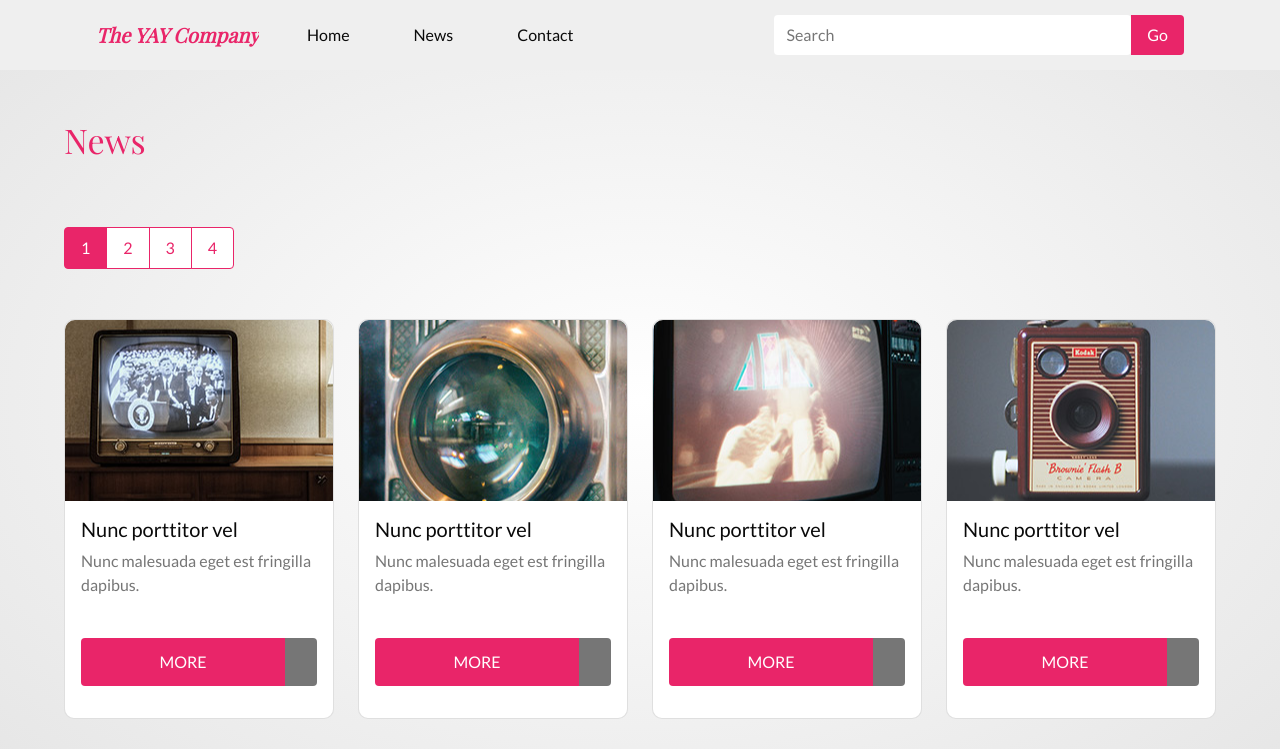
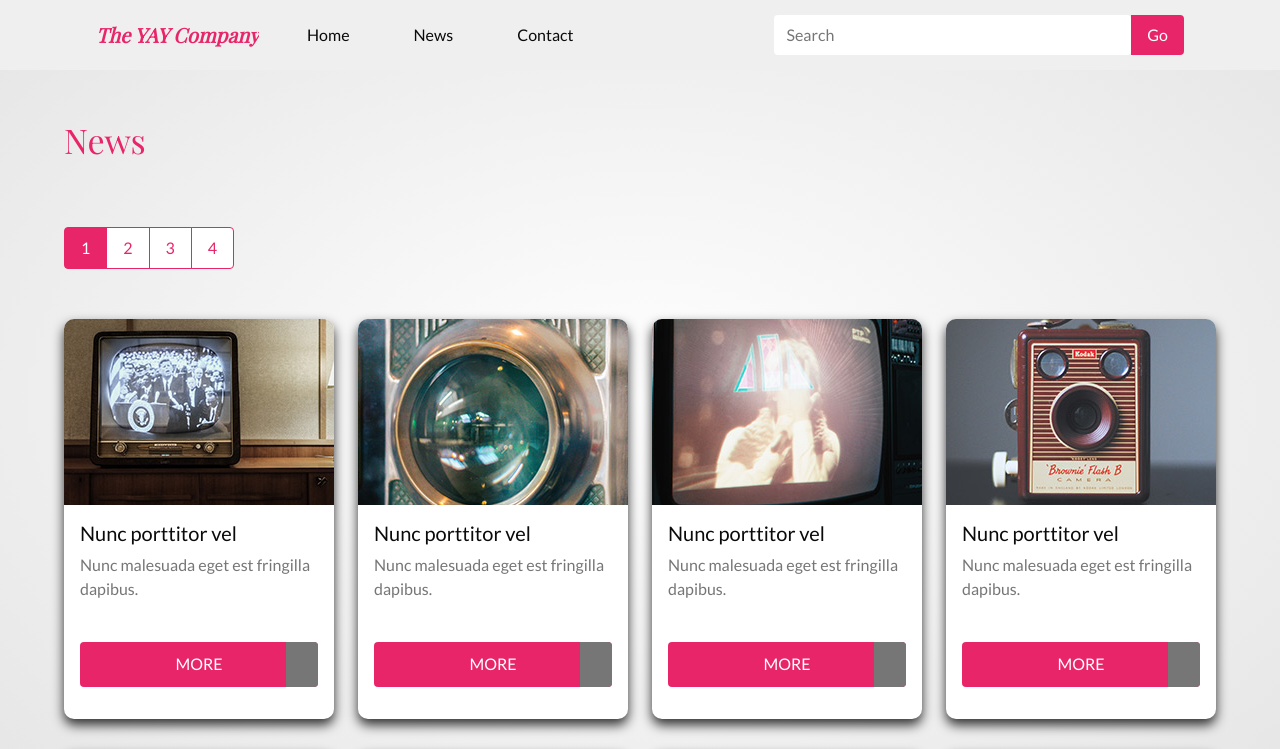
Before and after one commit to Noroff-FEU-Assignments/css-frameworks-ca-7oiden, a React (Create React App) app: page /news in a window 1280 px wide. Shown: the top 749 px of the page. Built offline with nearby package versions, Linux system fonts and the light colour scheme; a web font is replaced by a local one.

Commit message:
card button fixed

```diff
--- a/src/pages/news/News.js
+++ b/src/pages/news/News.js
@@ -1,6 +1,6 @@
 import React from "react";
 import MainHeading from "../../components/typography/MainHeading";
-import CardCustomized from "../../components/card/CardCustomized";
+import CardCustomizedGrid from "../../components/card/CardCustomizedGrid";
 import PaginationCustomized from "../../components/pagination/PaginationCustomized";
 
 function News() {
@@ -8,7 +8,7 @@ function News() {
     <div className="main-container">
       <MainHeading>News</MainHeading>
       <PaginationCustomized />
-      <CardCustomized />
+      <CardCustomizedGrid />
       <PaginationCustomized />
     </div>
   );
--- a/src/sass/partials/_card.scss
+++ b/src/sass/partials/_card.scss
@@ -3,6 +3,7 @@
   height: 400px;
   border-radius: 10px;
   margin-bottom: 2rem;
+  border: none;
   box-shadow: $dropShadow;
 }
 
@@ -24,14 +25,24 @@
 .card-button {
   background-color: getColor(primary);
   width: 100%;
+  height: 45px;
   border: none;
   border-radius: 4px;
   text-transform: uppercase;
   margin-top: 25px;
   margin-bottom: 1rem;
-  padding-top: 0.75rem;
-  padding-bottom: 0.75rem;
-  border-right: 32px solid getColor(lightText);
+  position: relative;
+
+  &::after {
+    content: "";
+    position: absolute;
+    right: 0;
+    top: 0;
+    width: 2rem;
+    height: 100%;
+    background: getColor(lightText);
+    border-radius: 0 4px 4px 0;
+  }
 
   &:hover {
     background-color: lighten(getColor(primary), 10%);
--- a/src/sass/partials/_customVariables.scss
+++ b/src/sass/partials/_customVariables.scss
@@ -39,7 +39,7 @@ $widths: (
 }
 
 //box-shadow
-$dropShadow: "0 6px 12px rgba(0, 0, 0, 0.2)";
+$dropShadow: 0 6px 12px rgba(0, 0, 0, 0.8);
 
 //fonts
 $fontPrimary: "Lato";
```
Also changed, not shown: src/components/card/CardCustomizedGrid.js (renamed from src/components/card/CardCustomized.js, +10 -28 lines).
